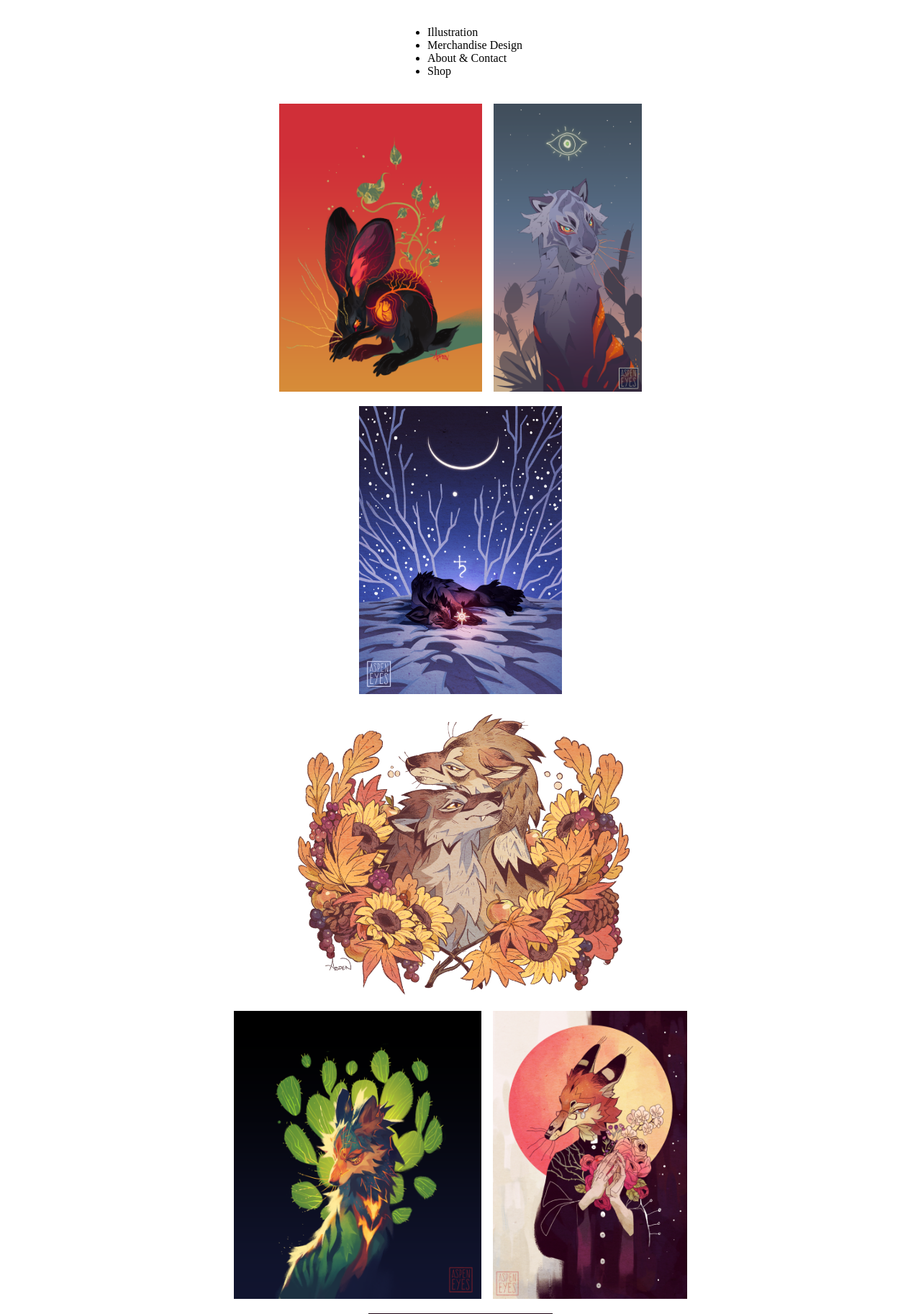
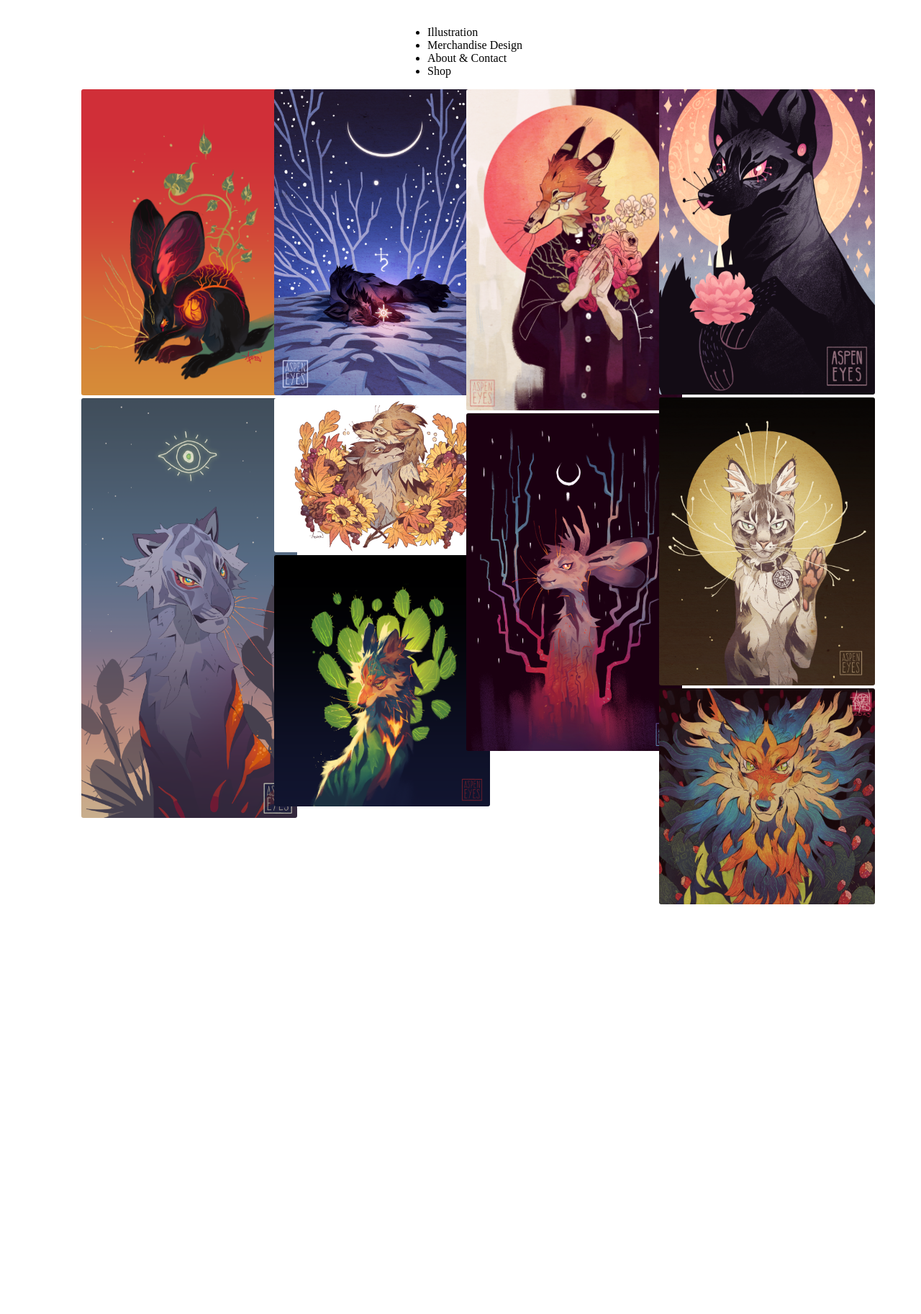
Before and after one commit to suncoyote/art-portfolio, a PHP site: page / in a window 1280 px wide. Shown: the top 1825 px of the page at 72% size. After the commit the page ends 1256 px from the top, so only its background shows below. Run offline with PHP 8.4, Linux system fonts and the light colour scheme.

Commit message:
Update gallery to column layout

```diff
--- a/style.css
+++ b/style.css
@@ -5,22 +5,23 @@ body {
     justify-content:center;
     align-items: center;
     flex-direction: column;
+    box-sizing: border-box;
 }
 
 .gallery {
-    display: flex;
-    flex-wrap: wrap;
-    align-items: stretch;
-    gap: 1rem;
-    justify-content: center;
-    margin:20px 300px;
-
-
-
+    padding:0px;
+    columns:4;
+    max-width: 85%;
+    margin: 0px auto;
 }
 
+.gallery-item {
+    width: 100%;
+}
 .gallery img {
-    flex-basis:20;
-    max-height: 400px;
+    max-width: 300px;
     flex-shrink: 1;
+    margin:0px;
+    padding:0px;
+    border-radius: 3px;
 }
```
Also changed, not shown: gallery-images/700-sweaterfoxes.png (deleted).
